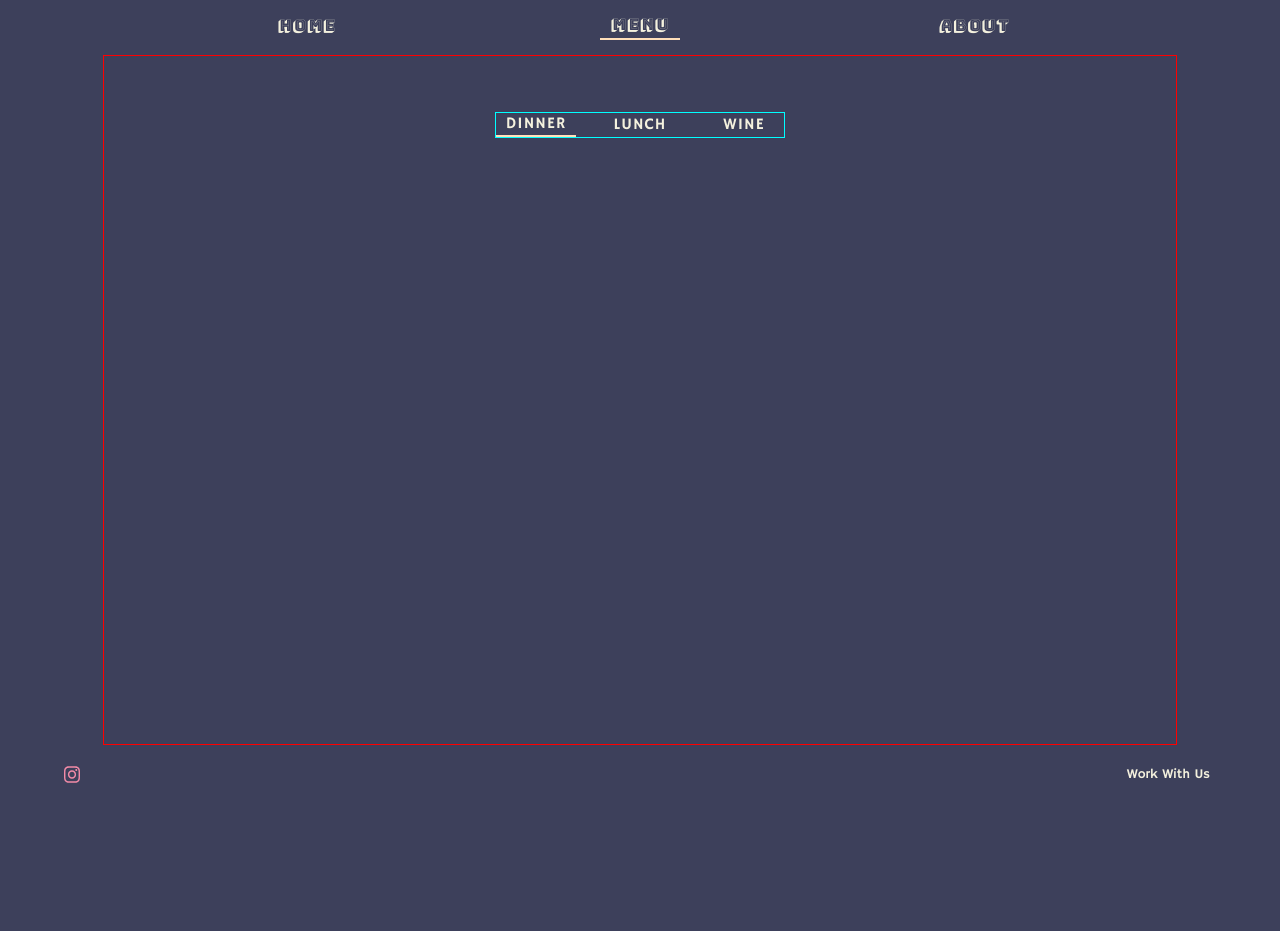
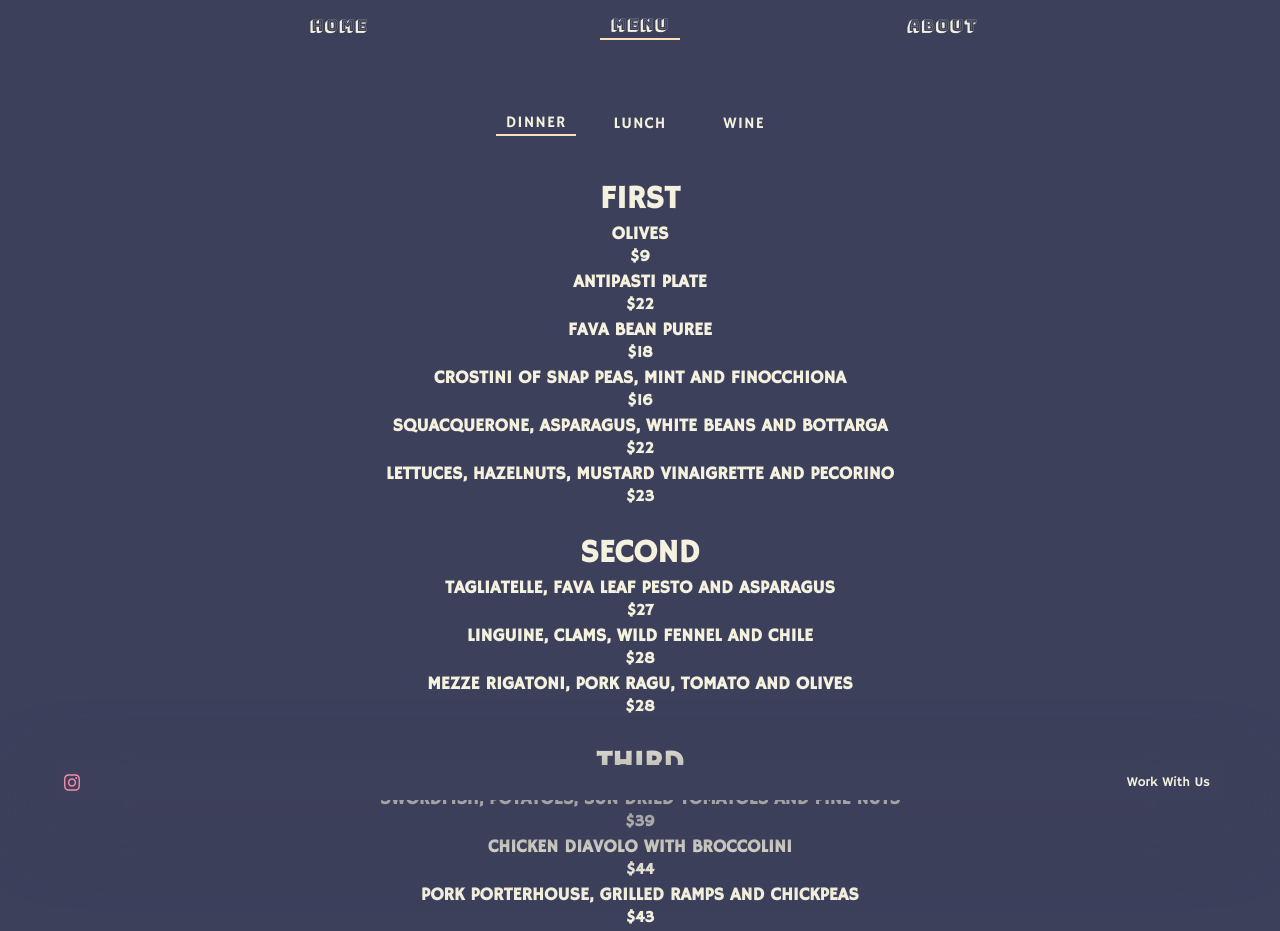
Before and after one commit to swyzsh/restaurant-page, a website built with webpack: page src/index.html in a window 1280 px wide. Shown: the top 931 px of the page. Before the commit the page ends 800 px from the top, so only its background shows below. Built offline with nearby package versions, Linux system fonts and the light colour scheme.

Commit message:
add dinner page

```diff
--- a/src/menu.js
+++ b/src/menu.js
@@ -8,11 +8,87 @@ function menuSection() {
   menuSwitcherNav.id = "menuSwitcher";
   contentContainer.appendChild(menuSwitcherNav);
 
+  const menuContainer = document.createElement('div');
+  menuContainer.id = "menuContainer";
+  contentContainer.appendChild(menuContainer);
+
   // dinner menu
   const dinnerBtn = document.createElement('button');
   dinnerBtn.id = "dinnerBtn";
   dinnerBtn.innerHTML = "DINNER";
   menuSwitcherNav.appendChild(dinnerBtn);
+
+  const dinnerPage = document.createElement('div');
+  dinnerPage.classList.add("menuPage");
+
+  const heading1 = document.createElement('h2');
+  heading1.textContent = "FIRST"
+  const h1sp1 = document.createElement('span');
+  h1sp1.innerHTML = `OLIVES<br><span style="font-size: 16px;">$9</span>`;
+  const h1sp2 = document.createElement('span');
+  h1sp2.innerHTML = `ANTIPASTI PLATE<br><span style="font-size: 16px;">$22</span>`;
+  const h1sp3 = document.createElement('span');
+  h1sp3.innerHTML = `FAVA BEAN PUREE<br><span style="font-size: 16px;">$18</span>`;
+  const h1sp4 = document.createElement('span');
+  h1sp4.innerHTML = `CROSTINI OF SNAP PEAS, MINT AND FINOCCHIONA<br><span style="font-size: 16px;">$16</span>`;
+  const h1sp5 = document.createElement('span');
+  h1sp5.innerHTML = `SQUACQUERONE, ASPARAGUS, WHITE BEANS AND BOTTARGA<br><span style="font-size: 16px;">$22</span>`;
+  const h1sp6 = document.createElement('span');
+  h1sp6.innerHTML = `LETTUCES, HAZELNUTS, MUSTARD VINAIGRETTE AND PECORINO<br><span style="font-size: 16px;">$23</span>`;
+  const heading1span = [h1sp1, h1sp2, h1sp3, h1sp4, h1sp5, h1sp6];
+  dinnerPage.appendChild(heading1);
+  heading1span.forEach(span => {
+    heading1.appendChild(span);
+  });
+
+  const heading2 = document.createElement('h2');
+  heading2.textContent = "SECOND"
+  const h2sp1 = document.createElement('span');
+  h2sp1.innerHTML = `TAGLIATELLE, FAVA LEAF PESTO AND ASPARAGUS<br><span style="font-size: 16px;">$27</span>`;
+  const h2sp2 = document.createElement('span');
+  h2sp2.innerHTML = `LINGUINE, CLAMS, WILD FENNEL AND CHILE<br><span style="font-size: 16px;">$28</span>`;
+  const h2sp3 = document.createElement('span');
+  h2sp3.innerHTML = `MEZZE RIGATONI, PORK RAGU, TOMATO AND OLIVES<br><span style="font-size: 16px;">$28</span>`;
+  const heading2span = [h2sp1, h2sp2, h2sp3];
+  dinnerPage.appendChild(heading2);
+  heading2span.forEach(span => {
+    heading2.appendChild(span);
+  });
+
+  const heading3 = document.createElement('h2');
+  heading3.textContent = "THIRD"
+  const h3sp1 = document.createElement('span');
+  h3sp1.innerHTML = `SWORDFISH, POTATOES, SUN DRIED TOMATOES AND PINE NUTS<br><span style="font-size: 16px;">$39</span>`;
+  const h3sp2 = document.createElement('span');
+  h3sp2.innerHTML = `CHICKEN DIAVOLO WITH BROCCOLINI<br><span style="font-size: 16px;">$44</span>`;
+  const h3sp3 = document.createElement('span');
+  h3sp3.innerHTML = `PORK PORTERHOUSE, GRILLED RAMPS AND CHICKPEAS<br><span style="font-size: 16px;">$43</span>`;
+  const heading3span = [h3sp1, h3sp2, h3sp3];
+  dinnerPage.appendChild(heading3);
+  heading3span.forEach(span => {
+    heading3.appendChild(span);
+  });
+
+  const heading4 = document.createElement('h2');
+  heading4.textContent = "DESERT"
+  const h4sp1 = document.createElement('span');
+  h4sp1.innerHTML = `CREMA CAPRINO, WALNUTS AND HONEY<br><span style="font-size: 16px;">$13</span>`;
+  const h4sp2 = document.createElement('span');
+  h4sp2.innerHTML = `PANNA COTTA WITH STRAWBERRIES AND APPLE BALSAMIC<br><span style="font-size: 16px;">$13</span>`;
+  const h4sp3 = document.createElement('span');
+  h4sp3.innerHTML = `OLIVE OIL CAKE, ROASTED RHUBARB AND CREME FRAICHE<br><span style="font-size: 16px;">$15</span>`;
+  const h4sp4 = document.createElement('span');
+  h4sp4.innerHTML = `MINT STRACCIATELLA ICE CREAM<br><span style="font-size: 16px;">$9</span>`;
+  const h4sp5 = document.createElement('span');
+  h4sp5.innerHTML = `CHOCOLATE SORBETTO<br><span style="font-size: 16px;">$9</span>`;
+  const h4sp6 = document.createElement('span');
+  h4sp6.innerHTML = `AFFOGATO<br><span style="font-size: 16px;">$12</span>`;
+  const heading4span = [h4sp1, h4sp2, h4sp3, h4sp4, h4sp5, h4sp6];
+  dinnerPage.appendChild(heading4);
+  heading4span.forEach(span => {
+    heading4.appendChild(span);
+  });
+
 
   // lunch menu
   const lunchBtn = document.createElement('button');
@@ -20,36 +96,60 @@ function menuSection() {
   lunchBtn.innerHTML = "LUNCH";
   menuSwitcherNav.appendChild(lunchBtn);
 
+  const lunchPage = document.createElement('div');
+  lunchPage.textContent = "lunch";
+
   // wine menu
   const wineBtn = document.createElement('button');
   wineBtn.id = "wineBtn";
   wineBtn.innerHTML = "WINE";
   menuSwitcherNav.appendChild(wineBtn);
 
+  const winePage = document.createElement('div');
+  winePage.textContent = "wine";
+
   const menuSwitcherNavBtns = [dinnerBtn, lunchBtn, wineBtn];
+  function handleMenuNav() {
 
-  function handleMenuNav() {
+    menuContainer.appendChild(dinnerPage);
     dinnerBtn.classList.add('selected');
 
     menuSwitcherNavBtns.forEach(button => {
       button.addEventListener('click', function() {
+
         if (button.id === "dinnerBtn") {
-          dinnerBtn.classList.add('selected');
           lunchBtn.classList.remove('selected');
           wineBtn.classList.remove('selected');
+          dinnerBtn.classList.add('selected');
+
+          clearElement(menuContainer);
+          menuContainer.appendChild(dinnerPage);
+
         } else if (button.id === "lunchBtn") {
           dinnerBtn.classList.remove('selected');
+          wineBtn.classList.remove('selected');
           lunchBtn.classList.add('selected');
-          wineBtn.classList.remove('selected');
+
+          clearElement(menuContainer);
+          menuContainer.appendChild(lunchPage);
+
         } else if (button.id === "wineBtn") {
           dinnerBtn.classList.remove('selected');
           lunchBtn.classList.remove('selected');
           wineBtn.classList.add('selected');
+
+          clearElement(menuContainer);
+          menuContainer.appendChild(winePage);
         }
       });
     });
   }
   handleMenuNav();
 
+  function clearElement(element) {
+    while(element.firstChild) {
+      element.removeChild(element.firstChild);
+    }
+  }
 }
 export default menuSection;
--- a/src/style.css
+++ b/src/style.css
@@ -30,7 +30,20 @@ body {
   font-family: 'regular';
   color: var(--text);
   overflow-x: hidden;
-  overflow-y: auto;
+  overflow-y: scroll;
+}
+
+::-webkit-scrollbar {
+  width: 2px;
+}
+::-webkit-scrollbar-track {
+  background: var(--black);
+}
+::-webkit-scrollbar-thumb {
+  background: #888;
+}
+::-webkit-scrollbar-thumb:hover {
+  background: #555;
 }
 
 .selected {
@@ -38,9 +51,13 @@ body {
 }
 
 header {
-  position: sticky;
+  position: fixed;
   top: 0;
-  left: 0;
+  left: 50%;
+  width: 90%;
+  transform: translate(-50%, 0);
+  background-color: var(--background);
+  z-index: 100;
 }
 
 header nav {
@@ -140,7 +157,7 @@ h1 {
 }
 
 footer {
-  position: absolute;
+  position: fixed;
   bottom: 0;
   left: 50%;
   width: 90%;
@@ -150,7 +167,11 @@ footer {
   justify-content: space-between;
   align-items: center;
   padding: 8px;
-  margin-bottom: 8px;
+  background-color: var(--background);
+  z-index: 100;
+  box-shadow: inset 0 1px 0 rgba(255, 255, 255, 0.0),
+                    0 22px 70px 4px rgba(61, 64, 91, 0.96),
+                    0 0 0 1px rgba(0, 0, 0, 0.0);
 }
 
 footer button {
@@ -197,7 +218,6 @@ footer button:active {
   width: 80%;
   height: 80%;
   padding: 24px;
-  border: 1px solid red;
 }
 
 #menuSwitcher {
@@ -205,7 +225,6 @@ footer button:active {
   display: flex;
   flex-direction: row;
   gap: 24px;
-  border: 1px solid cyan;
 }
 #menuSwitcher button {
   background: none;
@@ -218,3 +237,28 @@ footer button:active {
   width: 80px;
   cursor: pointer;
 }
+
+#menuContainer {
+  margin-top: 16px;
+  width: 100%;
+  display: flex;
+  flex-direction: column;
+  justify-content: center;
+  align-items: center;
+  padding-bottom: 32px;
+}
+
+.menuPage h2 {
+  display: flex;
+  flex-direction: column;
+  justify-content: center;
+  align-items: center;
+  gap: 4px;
+  font-family: 'regular';
+  font-size: 32px;
+}
+.menuPage span {
+  font-family: 'regular';
+  font-size: 18px;
+  text-align: center;
+}
```
